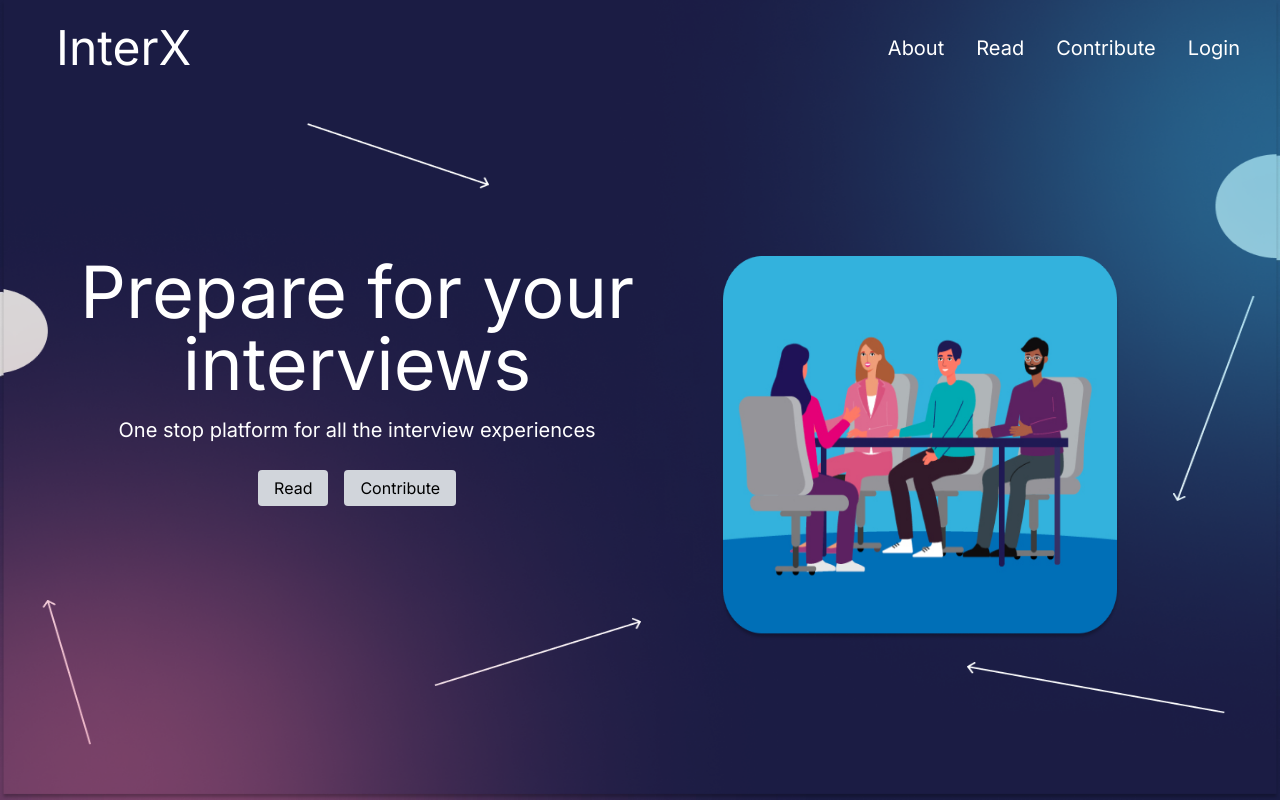
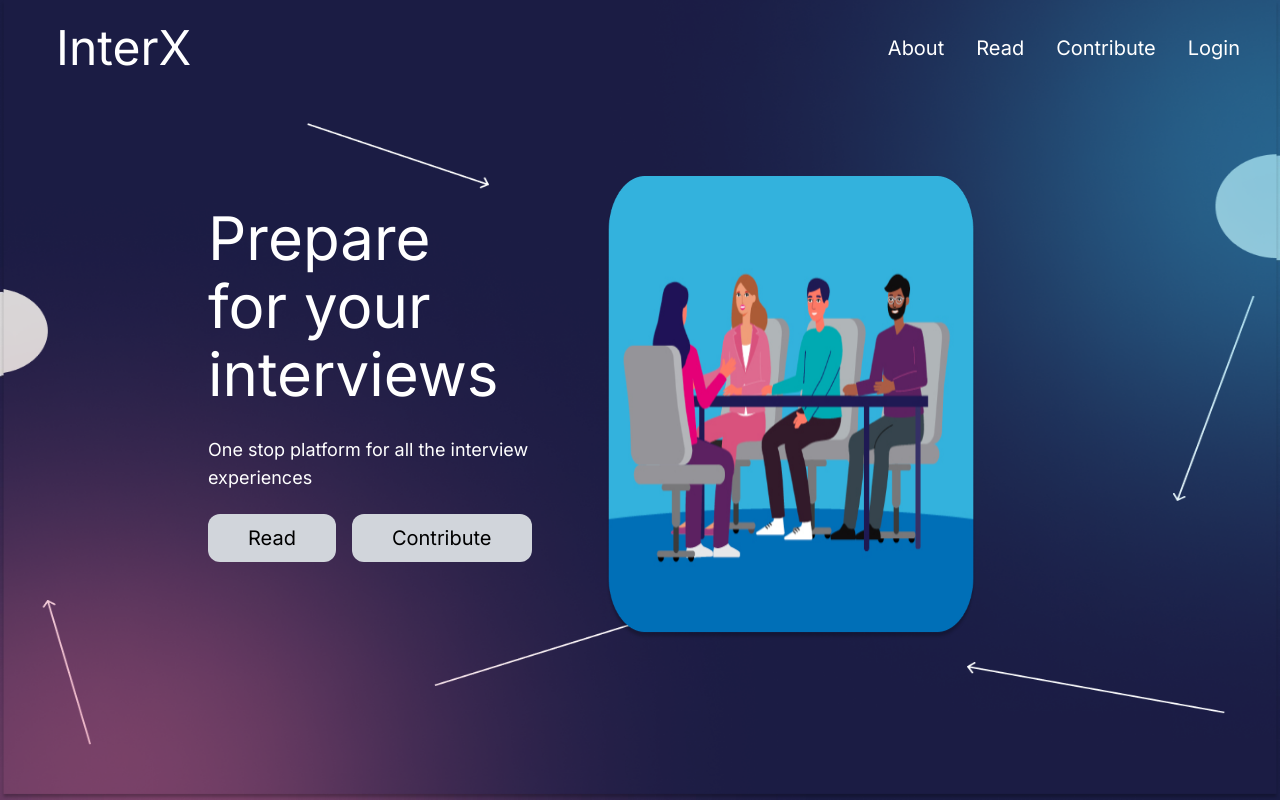
Before and after one commit to FinalYrProjectInterX/InterX-Frontend, a Next.js app: page / in a window 1280 px wide. Built offline with nearby package versions, Linux system fonts and the light colour scheme.

Commit message:
changes added

```diff
--- a/pages/index.js
+++ b/pages/index.js
@@ -119,33 +119,37 @@ const inter = Inter({ subsets: ["latin"] });
 
 const Home = ({ user, logout }) => {
   return (
-    <div className={`min-h-screen flex flex-col ${styles.himani}`}>
+    <div className={`min-h-screen flex flex-col ${styles.himani} w-full`}>
       <Navbar user={user} logout={logout} />
-      <div className="flex-grow flex  justify-between my-40 mx-20 ">
-        <div className="text-center flex flex-col">
-          <h2 className="text-7xl">
-            Prepare for your <br></br> interviews
+      <div className="flex-grow flex justify-between my-20 ml-52 mr-48 ">
+        <div className="flex flex-col mt-8">
+          <h2 className="text-6xl">
+            Prepare
           </h2>
-          <p className="text-xl mt-4">
+          <h2 className="text-6xl mt-2">for your
+          </h2>
+          <h2 className="text-6xl mt-2">interviews
+          </h2>
+          <p className="text-lg mt-8">
             One stop platform for all the interview experiences
           </p>
 
           <div className=" justify-center mt-8 space-x-4">
             <Link
               href="/read"
-              className="px-4 py-2 bg-gray-300 text-black rounded"
+              className="px-10 py-3 bg-gray-300 text-black rounded-xl text-xl"
             >
               Read
             </Link>
             <Link
               href="/contribute"
-              className="px-4 py-2 bg-gray-300 text-black rounded"
+              className="px-10 py-3 bg-gray-300 text-black rounded-xl text-xl"
             >
               Contribute
             </Link>
           </div>
         </div>
-        <div className="mx-20 flex justify-center">
+        <div className="mr-28 mb-20 flex justify-center">
           <Image src={img} height={400} width={400} />
         </div>
       </div>
```
